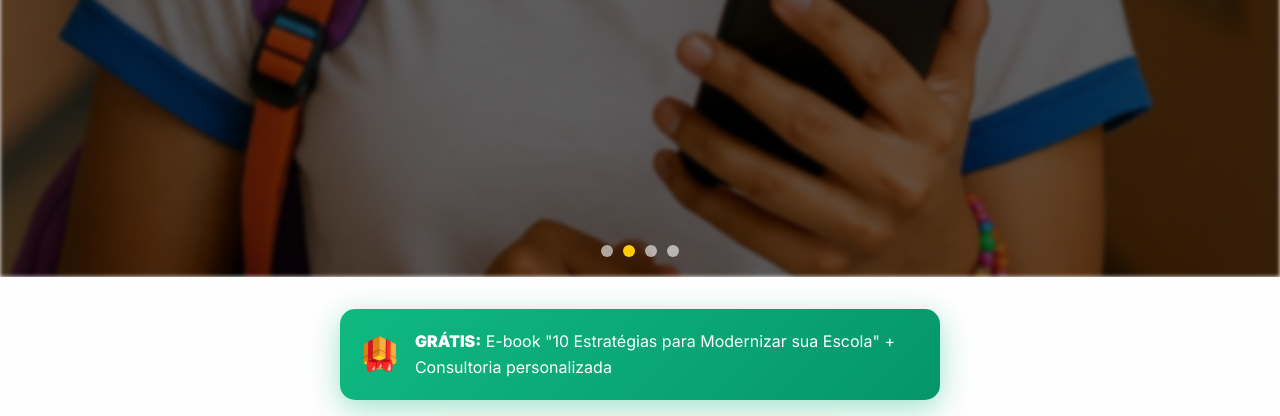
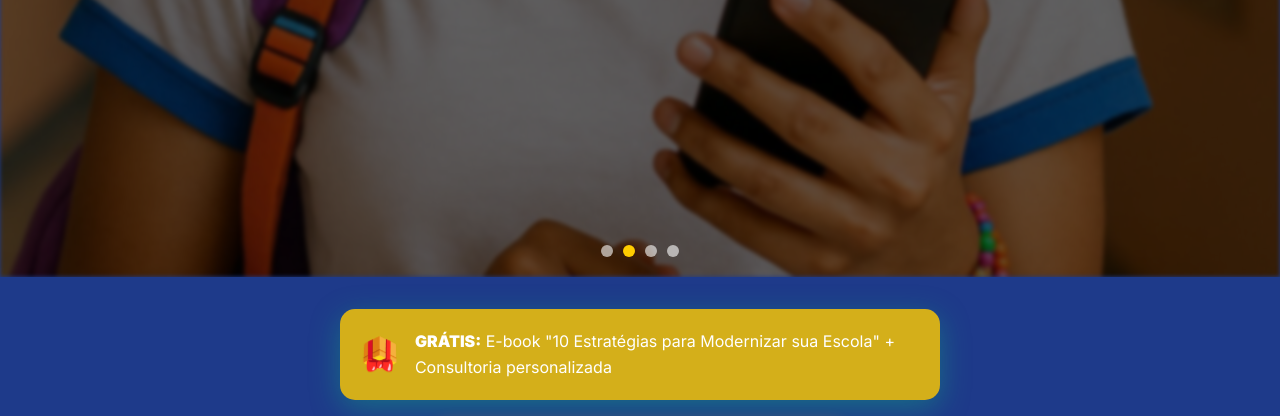
Before and after one commit to Vieirinha122/Landing_page_Sistema_escolar, a plain HTML site: page index.html in a window 1280 px wide. Shown: the part 513-929 px from the top of the page. Drawn offline with Linux system fonts and the light colour scheme.

Commit message:
Alterado background do projeto

```diff
--- a/index.html
+++ b/index.html
@@ -28,14 +28,14 @@
       <div class="hero-background">
         <div class="background-slide active">
           <img
-            style="object-fit: cover"
+            style="object-fit: cover" width="400px" height="200px"
             src="./assets/teste.jpg"
             alt="Imagem de tecnologia educacional"
           />
         </div>
         <div class="background-slide">
           <img
-            style="object-fit: cover"
+            style="object-fit: cover" width="400px" height="200px"
             src="./assets/teste2.jpg"
             alt="Inovação educacional"
           />
--- a/style.css
+++ b/style.css
@@ -11,6 +11,7 @@ body {
   line-height: 1.6;
   scroll-behavior: smooth;
   padding-top: 0;
+  background-color: #1e3a8a;
 }
 
 header {
@@ -110,9 +111,8 @@ nav a:hover {
   text-shadow: 1px 1px 2px rgba(0, 0, 0, 0.5);
 }
 
-
 .free-offer {
-  background: linear-gradient(135deg, #10b981, #059669);
+  background: #ffcc00ce;
   color: white;
   padding: 20px;
   border-radius: 15px;
@@ -185,7 +185,6 @@ nav a:hover {
   gap: 10px;
   z-index: 3;
 }
-
 
 .dot {
   width: 12px;
@@ -521,7 +520,6 @@ blockquote {
   font-size: 2rem;
 }
 
-
 .contact {
   padding: 5rem 2rem;
   background: linear-gradient(135deg, #f8fafc, #e2e8f0);
```
